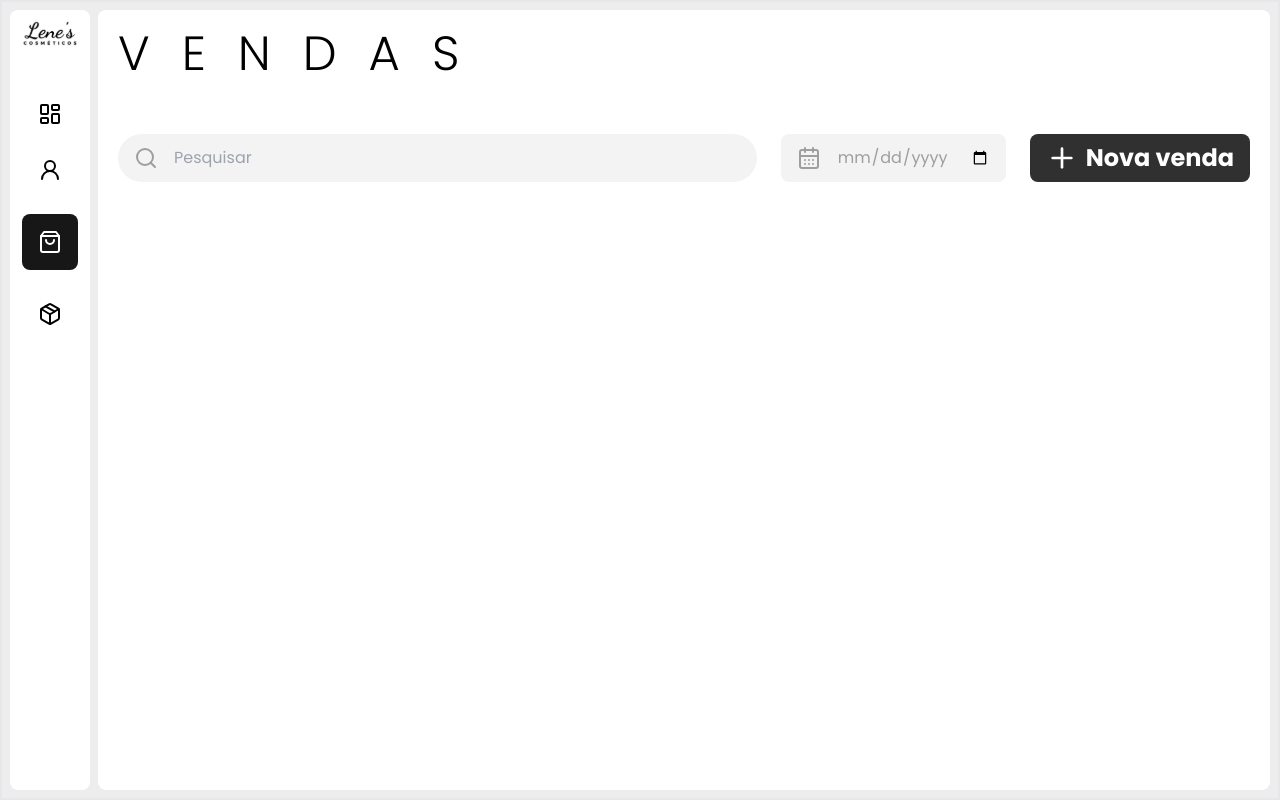
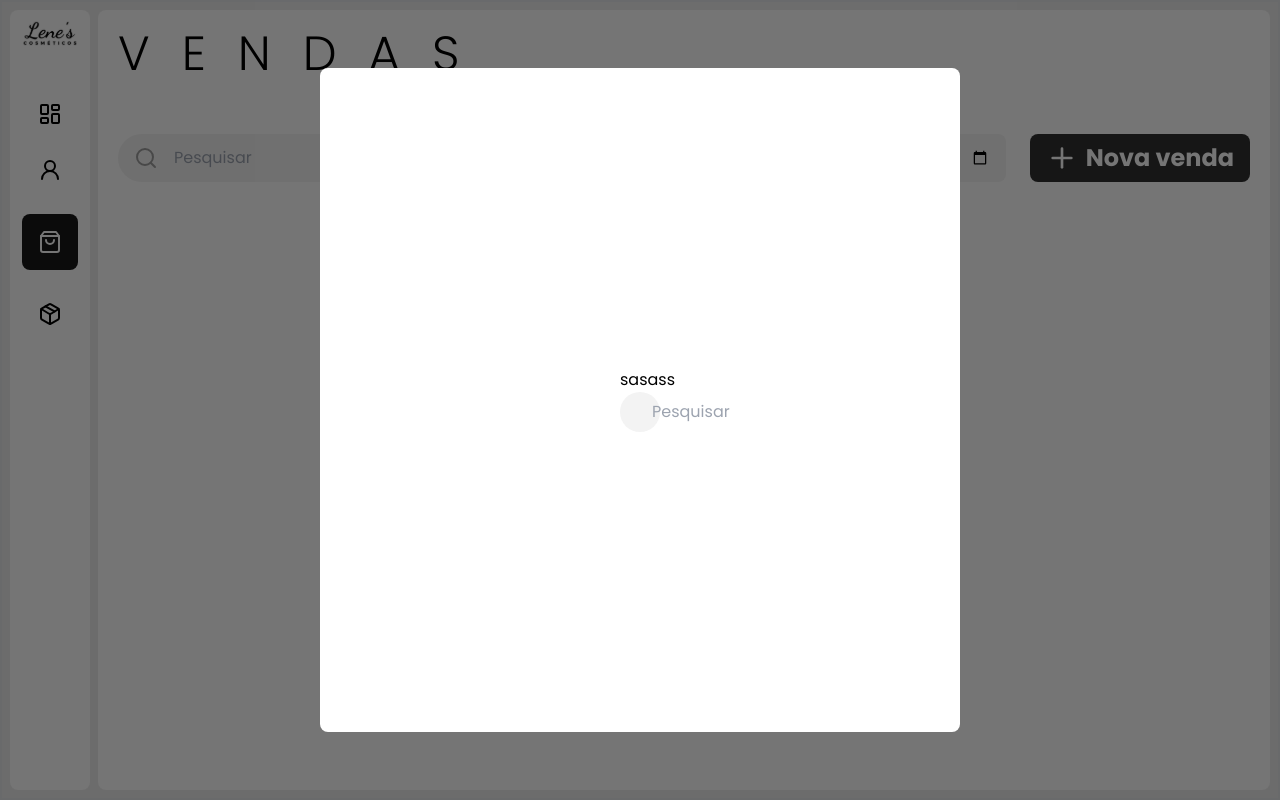
Before and after one commit to Natcardoso/lenes-cosmeticos, a React (Vite) app: page /vendas in a window 1280 px wide. Both pictures are taken after a click on the button "Nova venda". Built offline with nearby package versions, Linux system fonts and the light colour scheme.

Commit message:
Criado onclick e modaL

```diff
--- a/index.html
+++ b/index.html
@@ -3,7 +3,7 @@
 
 <head>
     <meta charset="UTF-8" />
-    <link rel="icon" type="image/svg+xml" href="/vite.svg" />
+    <link rel="icon" type="image/svg+xml" href="/src/assets/favicon.svg" />
     <meta name="viewport" content="width=device-width, initial-scale=1.0" />
     <link rel="preconnect" href="https://fonts.googleapis.com">
     <link rel="preconnect" href="https://fonts.gstatic.com" crossorigin>
@@ -11,6 +11,7 @@
         href="https://fonts.googleapis.com/css2?family=Poppins:ital,wght@0,100;0,200;0,300;0,400;0,500;0,600;0,700;0,800;0,900;1,100;1,200;1,300;1,400;1,500;1,600;1,700;1,800;1,900&display=swap"
         rel="stylesheet">
     <title>Lene's Cosméticos</title>
+
 </head>
 
 <body>
--- a/src/components/Button/index.tsx
+++ b/src/components/Button/index.tsx
@@ -1,14 +1,28 @@
+import { useState } from 'react';
 import { Plus } from 'lucide-react';
+
+import { Modal } from '../Modal';
+import { InputSearch } from '../InputSearch';
+
 type Props = { icone?: boolean; text: string };
 
 export const Button = ({ icone, text }: Props) => {
+	const [openModal, setOpenModal] = useState(false);
+
 	return (
+		<>
 			<button
 				className="flex rounded-lg bg-[#303030] px-4 py-2 text-white gap-2 text-2xl font-bold"
-			onClick={() => console.log('clicou')}
+				onClick={() => setOpenModal(!openModal)}
 			>
 				{icone && <Plus size={32} />}
 				<span>{text}</span>
 			</button>
+
+			<Modal isOpen={openModal}>
+				<span>sasass</span>
+				<InputSearch />
+			</Modal>
+		</>
 	);
 };
--- a/src/components/Menu/index.tsx
+++ b/src/components/Menu/index.tsx
@@ -14,7 +14,7 @@ export const Menu = () => {
 		<div className="flex flex-col items-center gap-14 h-full w-20 bg-white rounded-lg p-2">
 			<img
 				src={Logo}
-				alt="Logo da Lene`s Cosméticos"
+				alt="Logo da Lene's Cosméticos"
 				className=""
 			/>
 			<div className="flex items-center flex-col gap-8">
--- /dev/null
+++ b/src/components/Modal/index.tsx
@@ -0,0 +1,15 @@
+type Props = { isOpen: boolean; children: any };
+
+export const Modal = ({ isOpen, children }: Props) => {
+	if (isOpen) {
+		return (
+			<main className="fixed bg-[#0000008a] top-0 bottom-0 right-0 left-0 z-10">
+				<section className="bg-white w-1/2 rounded-lg fixed top-1/2 left-1/2 p-[300px] translate-x-[-50%] translate-y-[-50%]">
+					{children}
+				</section>
+			</main>
+		);
+	}
+
+	return null;
+};
```
Also changed, not shown: src/assets/favicon.svg (added). Lines whose indentation alone changed are shown as unchanged.
